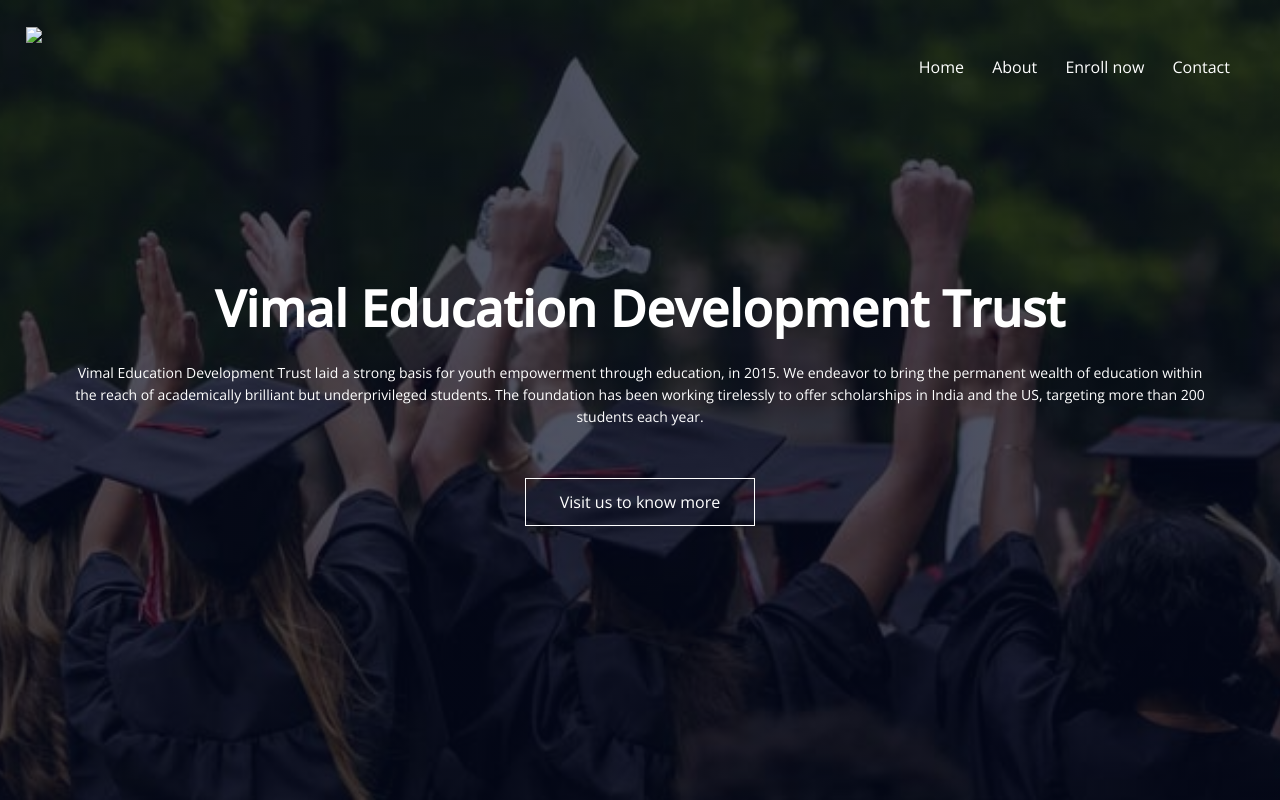
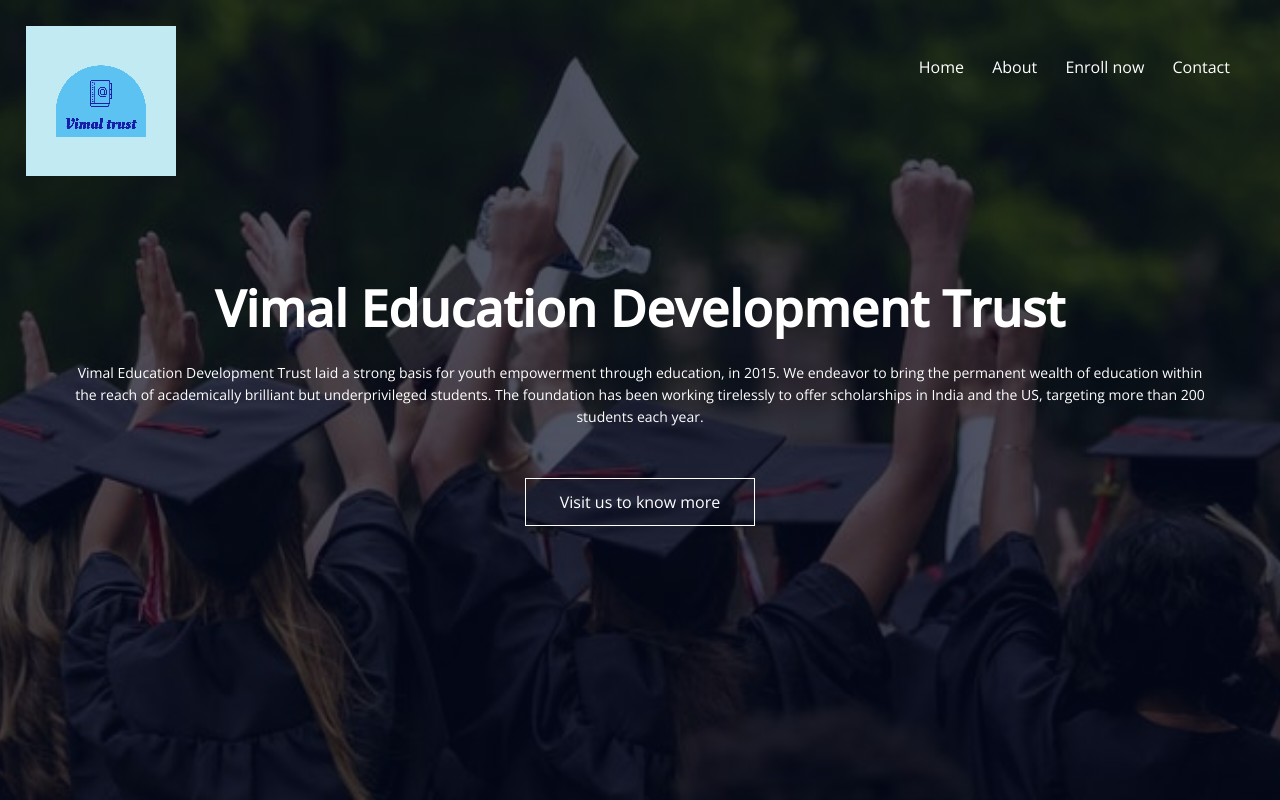
Before and after one commit to Agaramudhalvan0025/Trust, a plain HTML site: page index.html in a window 1280 px wide. Shown: the top 800 px of the page. Drawn offline with nearby package versions, Linux system fonts and the light colour scheme; files whose address does not match are found by name.

Commit message:
Update index.html

```diff
--- a/index.html
+++ b/index.html
@@ -14,7 +14,7 @@
 <body>
 	<section class="header">
 		<nav>
-			<a href="index.html"><img src="photos/golo.png"></a>
+			<a href="index.html"><img src="golo.png"></a>
 			<div class ="nav-links" id="navLinks">
 				<i class="fa fa-times" onclick="hideMenu()"></i>
 				<ul>
```
